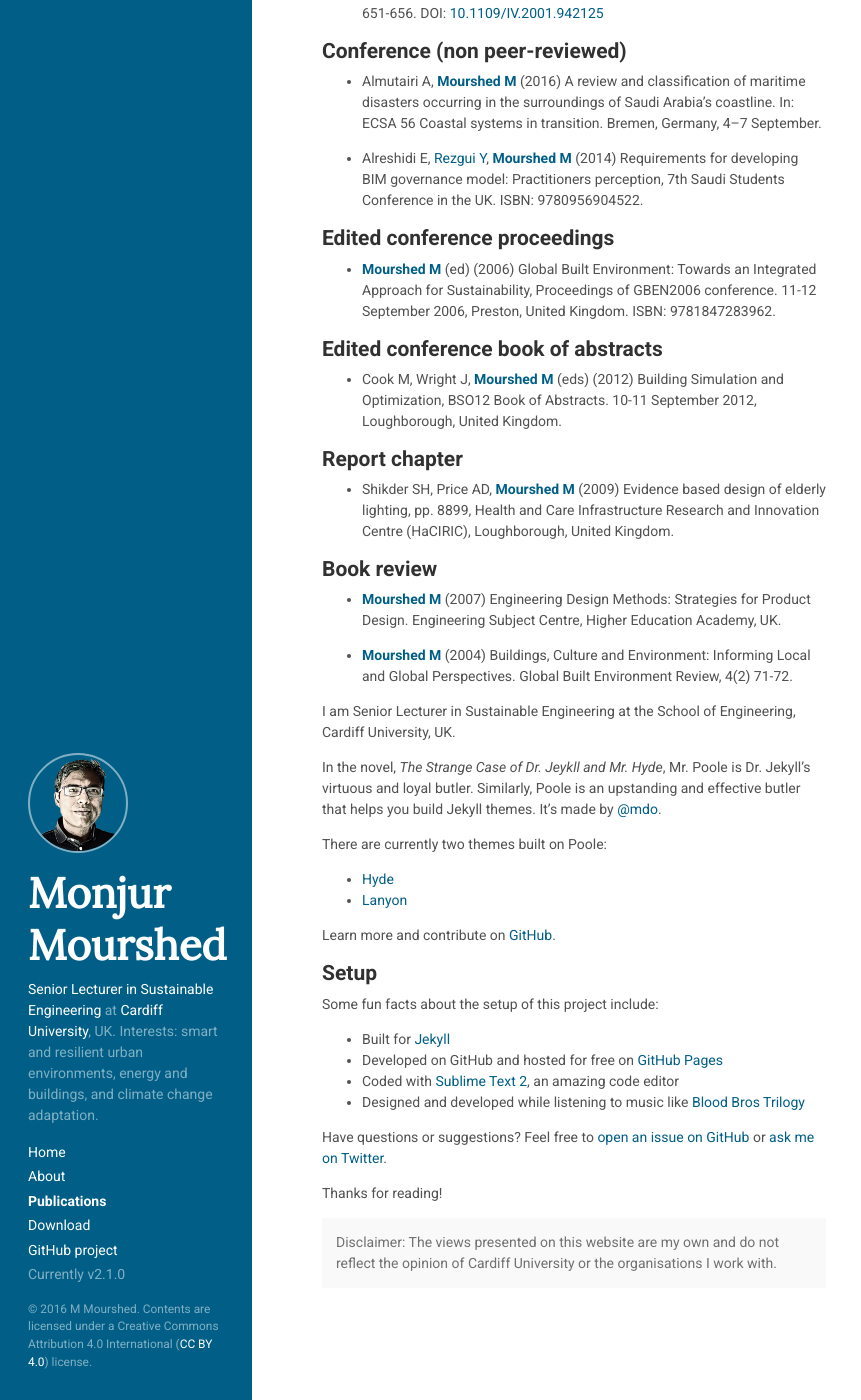
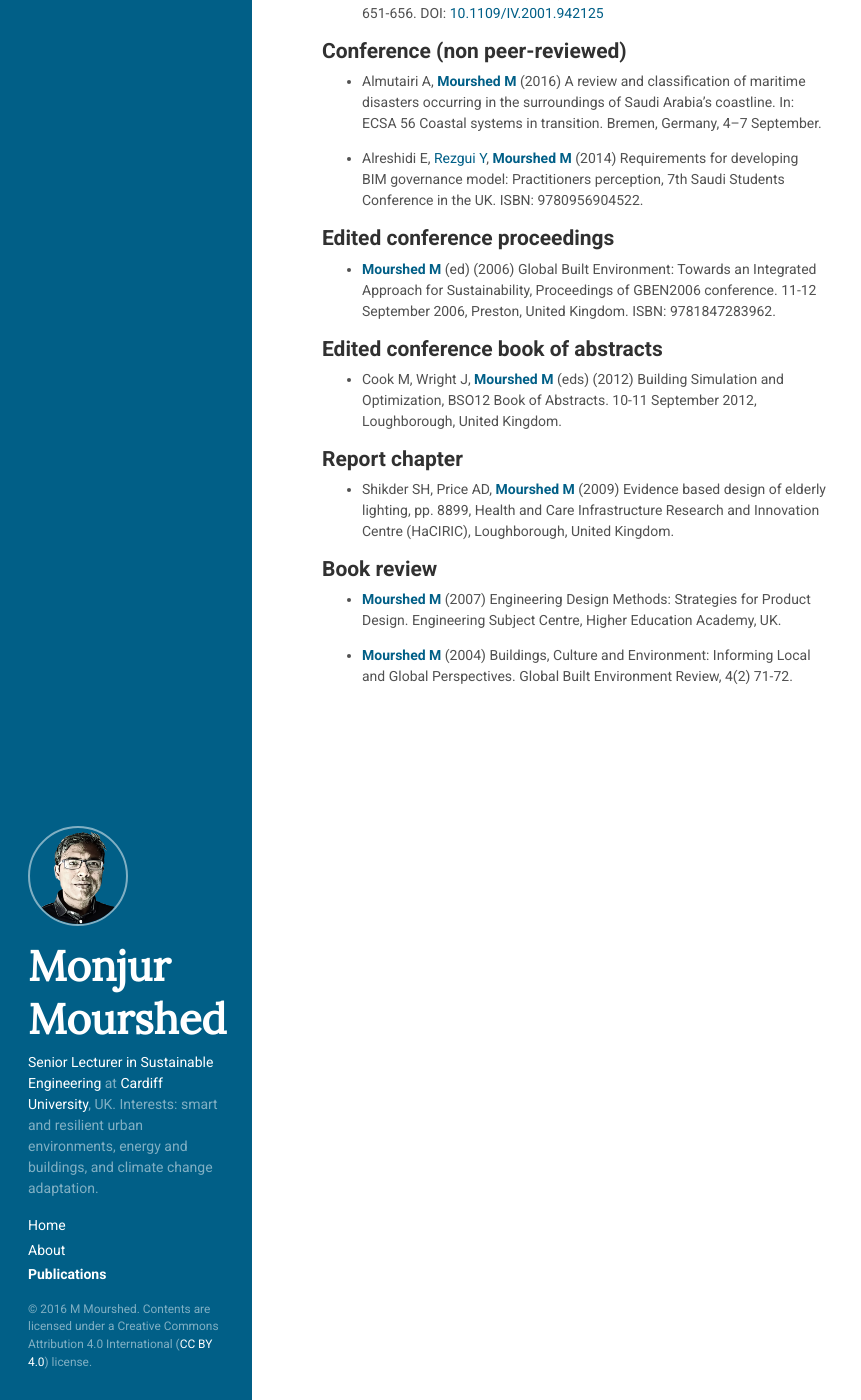
Before and after one commit to mmourshed/mmourshed.github.io, a Jekyll site: the page built from publications.md, in a window 1280 px wide and 1400 px high, scrolled down 7451 px. Shown: the whole window, without its empty margins (0-861 px from the left). Built offline with Jekyll 4.4.1, drawn with Linux system fonts in a browser that asks for light colours.

Commit message:
Remove sample texts from publications

```diff
--- a/_includes/sidebar.html
+++ b/_includes/sidebar.html
@@ -27,9 +27,9 @@
         {% endif %}
       {% endfor %}
 
-      <a class="sidebar-nav-item" href="{{ site.github.repo }}/archive/v{{ site.version }}.zip">Download</a>
-      <a class="sidebar-nav-item" href="{{ site.github.repo }}">GitHub project</a>
-      <span class="sidebar-nav-item">Currently v{{ site.version }}</span>
+      <!--<a class="sidebar-nav-item" href="{{ site.github.repo }}/archive/v{{ site.version }}.zip">Download</a>
+      <a class="sidebar-nav-item" href="{{ site.github.repo }}">GitHub project</a>-->
+      <!--<span class="sidebar-nav-item">Currently v{{ site.version }}</span> -->
     </nav>
 
     <p class="small">&copy; {{ site.time | date: '%Y' }} M Mourshed. Contents are licensed under a Creative Commons Attribution 4.0 International (<a href="https://creativecommons.org/licenses/by/4.0">CC BY 4.0</a>) license.</p>
--- a/publications.md
+++ b/publications.md
@@ -193,37 +193,3 @@
 * [**Mourshed M**](https://scholar.google.co.uk/citations?user=EIQ6h-wAAAAJ) (2007) Engineering Design Methods: Strategies for Product Design. Engineering Subject Centre, Higher Education Academy, UK.
 
 * [**Mourshed M**](https://scholar.google.co.uk/citations?user=EIQ6h-wAAAAJ) (2004) Buildings, Culture and Environment: Informing Local and Global Perspectives. Global Built Environment Review, 4(2) 71-72.
-
-
-
-
-
-
-I am Senior Lecturer in Sustainable Engineering at the School of Engineering, Cardiff University, UK.
-
-
-In the novel, *The Strange Case of Dr. Jeykll and Mr. Hyde*, Mr. Poole is Dr. Jekyll's virtuous and loyal butler. Similarly, Poole is an upstanding and effective butler that helps you build Jekyll themes. It's made by [@mdo](https://twitter.com/mdo).
-
-There are currently two themes built on Poole:
-
-* [Hyde](http://hyde.getpoole.com)
-* [Lanyon](http://lanyon.getpoole.com)
-
-Learn more and contribute on [GitHub](https://github.com/poole).
-
-## Setup
-
-Some fun facts about the setup of this project include:
-
-* Built for [Jekyll](http://jekyllrb.com)
-* Developed on GitHub and hosted for free on [GitHub Pages](https://pages.github.com)
-* Coded with [Sublime Text 2](http://sublimetext.com), an amazing code editor
-* Designed and developed while listening to music like [Blood Bros Trilogy](https://soundcloud.com/maddecent/sets/blood-bros-series)
-
-Have questions or suggestions? Feel free to [open an issue on GitHub](https://github.com/poole/issues/new) or [ask me on Twitter](https://twitter.com/mdo).
-
-Thanks for reading!
-
-<p class="message">
-  Disclaimer: The views presented on this website are my own and do not reflect the opinion of Cardiff University or the organisations I work with.
-</p>
```
